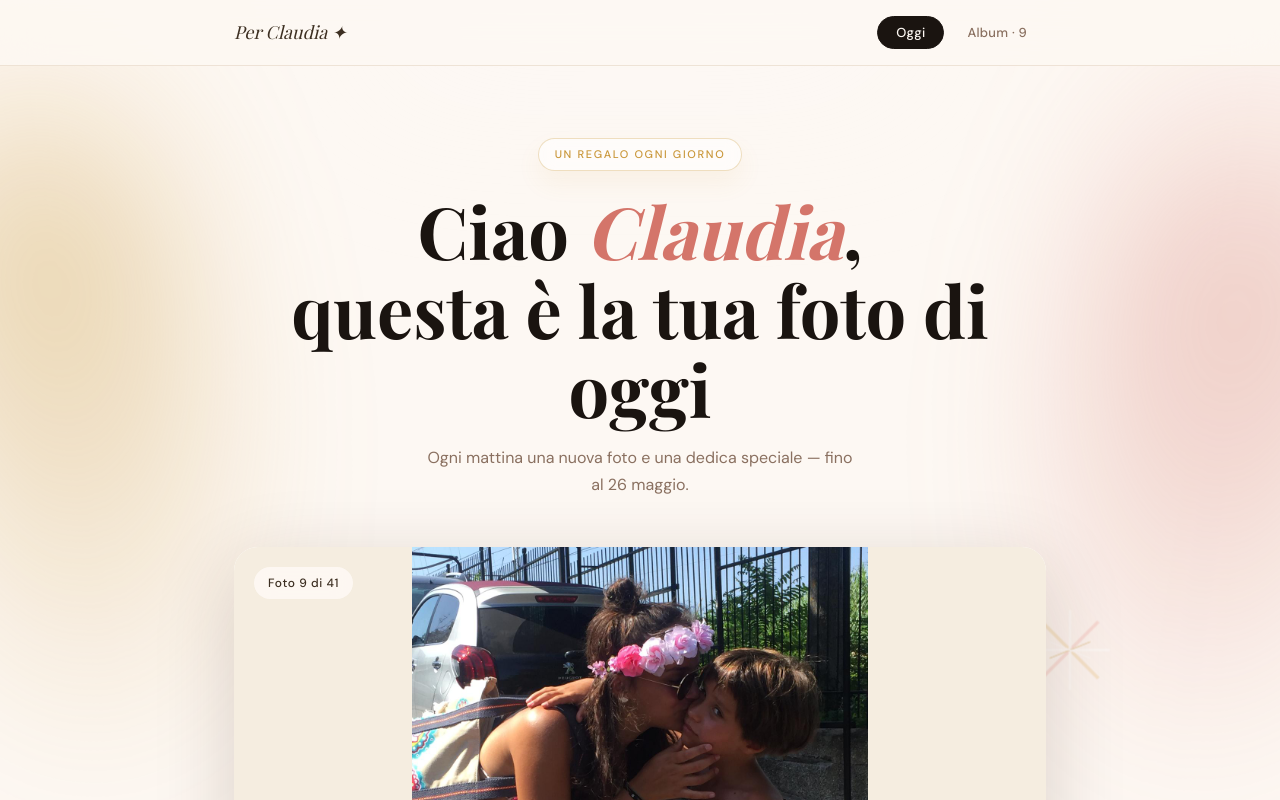
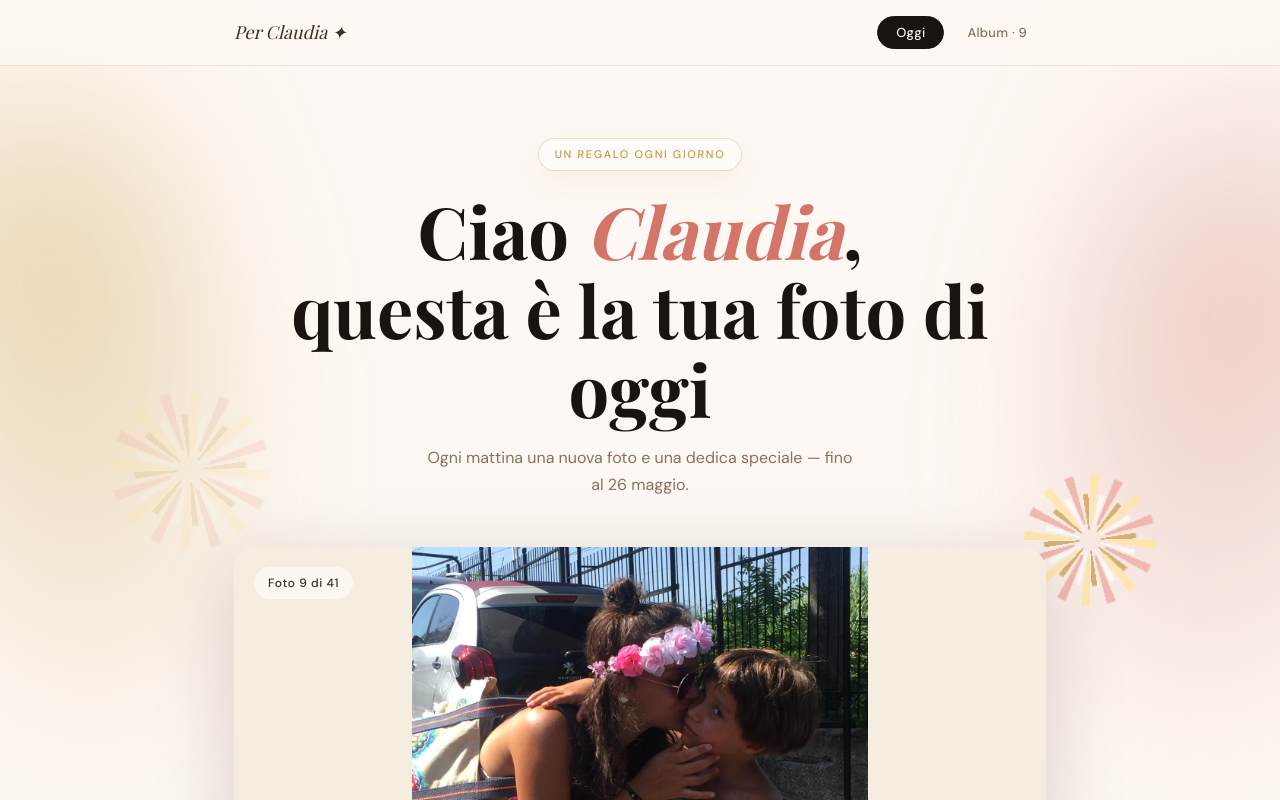
Before and after one commit to enzo1958x/Claudia-18, a Next.js app: page / in a window 1280 px wide. Shown: the top 800 px of the page. Built offline with nearby package versions, Linux system fonts and the light colour scheme; a web font is replaced by a local one.

Commit message:
Add files via upload

```diff
--- a/src/app/globals.css
+++ b/src/app/globals.css
@@ -101,72 +101,138 @@ main {
   animation: ambientBlobTop 12s ease-in-out infinite alternate;
 }
 
-.side-firework {
+.rocket-trail,
+.burst {
   position: absolute;
   display: block;
-  width: 180px;
-  height: 180px;
-  border-radius: 999px;
   pointer-events: none;
-  opacity: 0;
-  filter: blur(0.2px);
   will-change: transform, opacity;
 }
 
-.side-firework::before,
-.side-firework::after {
+.rocket-trail {
+  width: 6px;
+  height: 170px;
+  opacity: 0;
+}
+
+.rocket-trail::before {
+  content: '';
+  position: absolute;
+  inset: 0;
+  border-radius: 999px;
+  background: linear-gradient(
+    180deg,
+    rgba(255, 255, 255, 0) 0%,
+    rgba(255, 245, 220, 0.2) 18%,
+    rgba(255, 220, 150, 0.72) 62%,
+    rgba(255, 255, 255, 0.98) 100%
+  );
+  filter: blur(1px);
+  box-shadow: 0 0 14px rgba(255, 210, 120, 0.45);
+}
+
+.rocket-trail-left {
+  left: max(28px, calc(50% - 500px));
+}
+
+.rocket-trail-right {
+  right: max(28px, calc(50% - 500px));
+}
+
+.rocket-trail-left-one {
+  bottom: 120px;
+  transform: rotate(-18deg);
+  animation: rocketLaunchLeft 8s ease-out infinite;
+}
+
+.rocket-trail-left-two {
+  bottom: 280px;
+  transform: rotate(-8deg);
+  animation: rocketLaunchLeft 9.5s ease-out infinite 2.1s;
+}
+
+.rocket-trail-right-one {
+  bottom: 150px;
+  transform: rotate(18deg);
+  animation: rocketLaunchRight 8.8s ease-out infinite 1.1s;
+}
+
+.rocket-trail-right-two {
+  bottom: 320px;
+  transform: rotate(10deg);
+  animation: rocketLaunchRight 10s ease-out infinite 3.1s;
+}
+
+.burst {
+  width: 180px;
+  height: 180px;
+  opacity: 0;
+  border-radius: 999px;
+}
+
+.burst::before,
+.burst::after {
   content: '';
   position: absolute;
   inset: 0;
   border-radius: inherit;
 }
 
-.side-firework::before {
+.burst::before {
   background:
-    radial-gradient(circle, rgba(255,255,255,0.95) 0 2px, transparent 3px),
-    linear-gradient(0deg, transparent 48%, rgba(255,255,255,0.9) 49%, rgba(255,255,255,0.9) 51%, transparent 52%),
-    linear-gradient(90deg, transparent 48%, rgba(255,255,255,0.85) 49%, rgba(255,255,255,0.85) 51%, transparent 52%),
-    linear-gradient(45deg, transparent 48%, rgba(232,192,122,0.75) 49%, rgba(232,192,122,0.75) 51%, transparent 52%),
-    linear-gradient(-45deg, transparent 48%, rgba(240,168,158,0.72) 49%, rgba(240,168,158,0.72) 51%, transparent 52%);
-  transform: scale(0.4);
+    radial-gradient(circle at center, rgba(255,255,255,0.98) 0 3px, transparent 4px),
+    repeating-conic-gradient(
+      from 0deg,
+      rgba(255, 230, 160, 0.95) 0deg 8deg,
+      transparent 8deg 22deg,
+      rgba(240, 168, 158, 0.92) 22deg 30deg,
+      transparent 30deg 45deg
+    );
+  mask: radial-gradient(circle, transparent 0 16px, #000 18px 66px, transparent 68px);
+  -webkit-mask: radial-gradient(circle, transparent 0 16px, #000 18px 66px, transparent 68px);
 }
 
-.side-firework::after {
-  inset: 24px;
+.burst::after {
+  inset: 18px;
   background:
-    radial-gradient(circle, rgba(255,255,255,0.8) 0 1.5px, transparent 2.5px),
-    linear-gradient(22deg, transparent 48%, rgba(255,255,255,0.7) 49%, rgba(255,255,255,0.7) 51%, transparent 52%),
-    linear-gradient(-22deg, transparent 48%, rgba(201,151,58,0.6) 49%, rgba(201,151,58,0.6) 51%, transparent 52%);
-  transform: scale(0.3);
-  opacity: 0.85;
+    repeating-conic-gradient(
+      from 12deg,
+      rgba(255,255,255,0.88) 0deg 7deg,
+      transparent 7deg 24deg,
+      rgba(201,151,58,0.85) 24deg 31deg,
+      transparent 31deg 45deg
+    );
+  mask: radial-gradient(circle, transparent 0 10px, #000 12px 46px, transparent 48px);
+  -webkit-mask: radial-gradient(circle, transparent 0 10px, #000 12px 46px, transparent 48px);
+  filter: blur(0.4px);
 }
 
-.side-firework-left {
-  left: max(12px, calc(50% - 520px));
+.burst-left {
+  left: max(18px, calc(50% - 540px));
 }
 
-.side-firework-right {
-  right: max(12px, calc(50% - 520px));
+.burst-right {
+  right: max(18px, calc(50% - 540px));
 }
 
-.side-firework-left-one {
-  top: 180px;
-  animation: sideFirework 7s ease-out infinite;
+.burst-left-one {
+  top: 120px;
+  animation: burstBloom 8s ease-out infinite 0.72s;
 }
 
-.side-firework-left-two {
-  top: 460px;
-  animation: sideFirework 8.5s ease-out infinite 2.2s;
+.burst-left-two {
+  top: 380px;
+  animation: burstBloom 9.5s ease-out infinite 2.82s;
 }
 
-.side-firework-right-one {
-  top: 240px;
-  animation: sideFirework 7.8s ease-out infinite 1.2s;
+.burst-right-one {
+  top: 170px;
+  animation: burstBloom 8.8s ease-out infinite 1.8s;
 }
 
-.side-firework-right-two {
-  top: 560px;
-  animation: sideFirework 9s ease-out infinite 3.4s;
+.burst-right-two {
+  top: 450px;
+  animation: burstBloom 10s ease-out infinite 3.82s;
 }
 
 /* ─── Layout ─── */
@@ -603,26 +669,74 @@ nav {
   to { transform: translateX(-50%) translateY(12px) scale(1.03); }
 }
 
-@keyframes sideFirework {
+@keyframes burstBloom {
   0% {
     opacity: 0;
-    transform: scale(0.3);
+    transform: scale(0.15);
   }
   8% {
     opacity: 0.95;
-    transform: scale(0.6);
+    transform: scale(0.55);
   }
-  22% {
-    opacity: 0.75;
-    transform: scale(1);
+  18% {
+    opacity: 0.9;
+    transform: scale(0.95);
   }
-  34% {
+  28% {
+    opacity: 0.35;
+    transform: scale(1.15);
+  }
+  38% {
     opacity: 0;
     transform: scale(1.25);
   }
   100% {
     opacity: 0;
     transform: scale(1.25);
+  }
+}
+
+@keyframes rocketLaunchLeft {
+  0% {
+    opacity: 0;
+    transform: translate3d(0, 0, 0) rotate(-18deg) scaleY(0.35);
+  }
+  8% {
+    opacity: 0.95;
+  }
+  18% {
+    opacity: 0.9;
+    transform: translate3d(70px, -150px, 0) rotate(-18deg) scaleY(1);
+  }
+  24% {
+    opacity: 0;
+    transform: translate3d(90px, -190px, 0) rotate(-18deg) scaleY(0.92);
+  }
+  100% {
+    opacity: 0;
+    transform: translate3d(90px, -190px, 0) rotate(-18deg) scaleY(0.92);
+  }
+}
+
+@keyframes rocketLaunchRight {
+  0% {
+    opacity: 0;
+    transform: translate3d(0, 0, 0) rotate(18deg) scaleY(0.35);
+  }
+  8% {
+    opacity: 0.95;
+  }
+  18% {
+    opacity: 0.9;
+    transform: translate3d(-70px, -150px, 0) rotate(18deg) scaleY(1);
+  }
+  24% {
+    opacity: 0;
+    transform: translate3d(-90px, -190px, 0) rotate(18deg) scaleY(0.92);
+  }
+  100% {
+    opacity: 0;
+    transform: translate3d(-90px, -190px, 0) rotate(18deg) scaleY(0.92);
   }
 }
 
@@ -657,27 +771,48 @@ nav {
     height: 110px;
     top: -10px;
   }
-  .side-firework {
+  .rocket-trail {
+    height: 120px;
+  }
+  .rocket-trail-left {
+    left: -2px;
+  }
+  .rocket-trail-right {
+    right: -2px;
+  }
+  .rocket-trail-left-one {
+    bottom: 160px;
+  }
+  .rocket-trail-left-two {
+    bottom: 360px;
+  }
+  .rocket-trail-right-one {
+    bottom: 190px;
+  }
+  .rocket-trail-right-two {
+    bottom: 390px;
+  }
+  .burst {
     width: 120px;
     height: 120px;
   }
-  .side-firework-left {
-    left: -14px;
+  .burst-left {
+    left: -18px;
   }
-  .side-firework-right {
-    right: -14px;
+  .burst-right {
+    right: -18px;
   }
-  .side-firework-left-one {
-    top: 200px;
+  .burst-left-one {
+    top: 150px;
   }
-  .side-firework-left-two {
-    top: 470px;
+  .burst-left-two {
+    top: 390px;
   }
-  .side-firework-right-one {
-    top: 250px;
+  .burst-right-one {
+    top: 190px;
   }
-  .side-firework-right-two {
-    top: 520px;
+  .burst-right-two {
+    top: 460px;
   }
   .hero {
     padding: 56px 0 36px;
--- a/src/app/page.tsx
+++ b/src/app/page.tsx
@@ -171,10 +171,14 @@ export default function Home() {
             <span className="ambient-blob ambient-blob-left" />
             <span className="ambient-blob ambient-blob-right" />
             <span className="ambient-blob ambient-blob-top" />
-            <span className="side-firework side-firework-left side-firework-left-one" />
-            <span className="side-firework side-firework-left side-firework-left-two" />
-            <span className="side-firework side-firework-right side-firework-right-one" />
-            <span className="side-firework side-firework-right side-firework-right-two" />
+            <span className="rocket-trail rocket-trail-left rocket-trail-left-one" />
+            <span className="rocket-trail rocket-trail-left rocket-trail-left-two" />
+            <span className="rocket-trail rocket-trail-right rocket-trail-right-one" />
+            <span className="rocket-trail rocket-trail-right rocket-trail-right-two" />
+            <span className="burst burst-left burst-left-one" />
+            <span className="burst burst-left burst-left-two" />
+            <span className="burst burst-right burst-right-one" />
+            <span className="burst burst-right burst-right-two" />
           </div>
         )}
         <div className="container">
```
